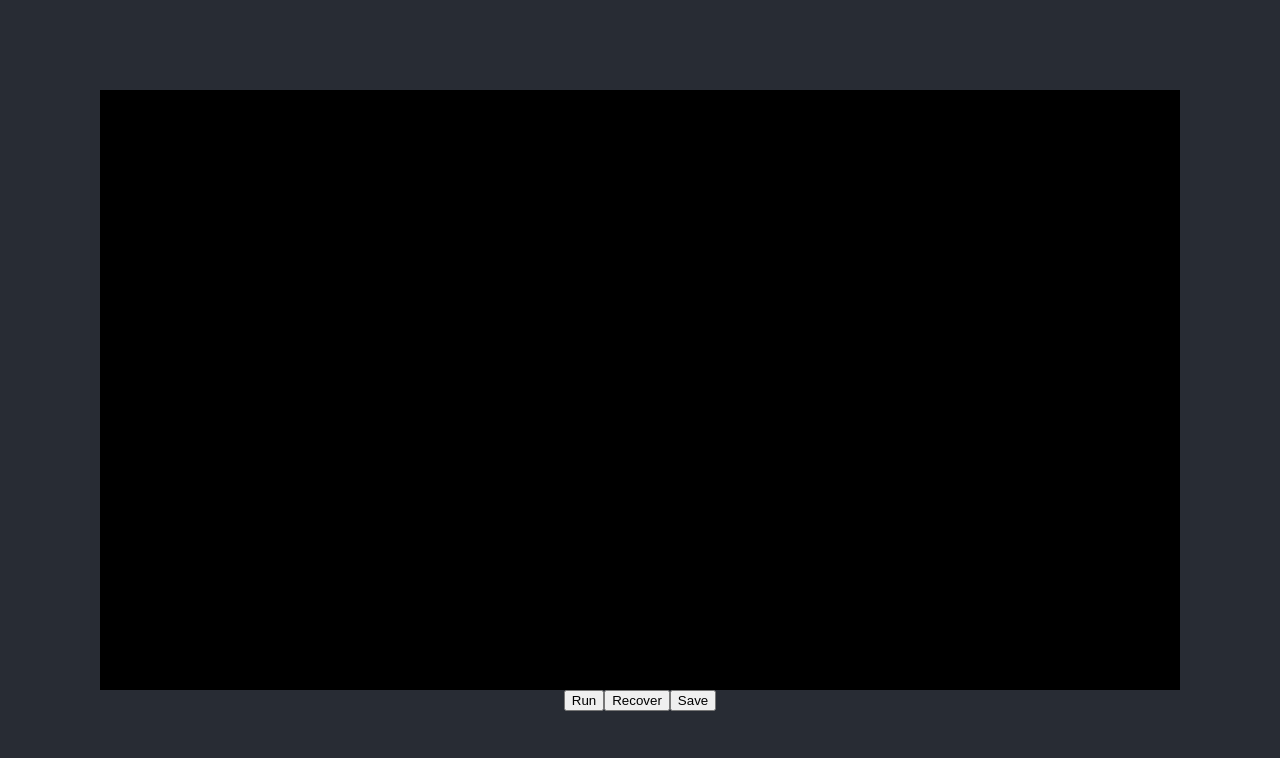
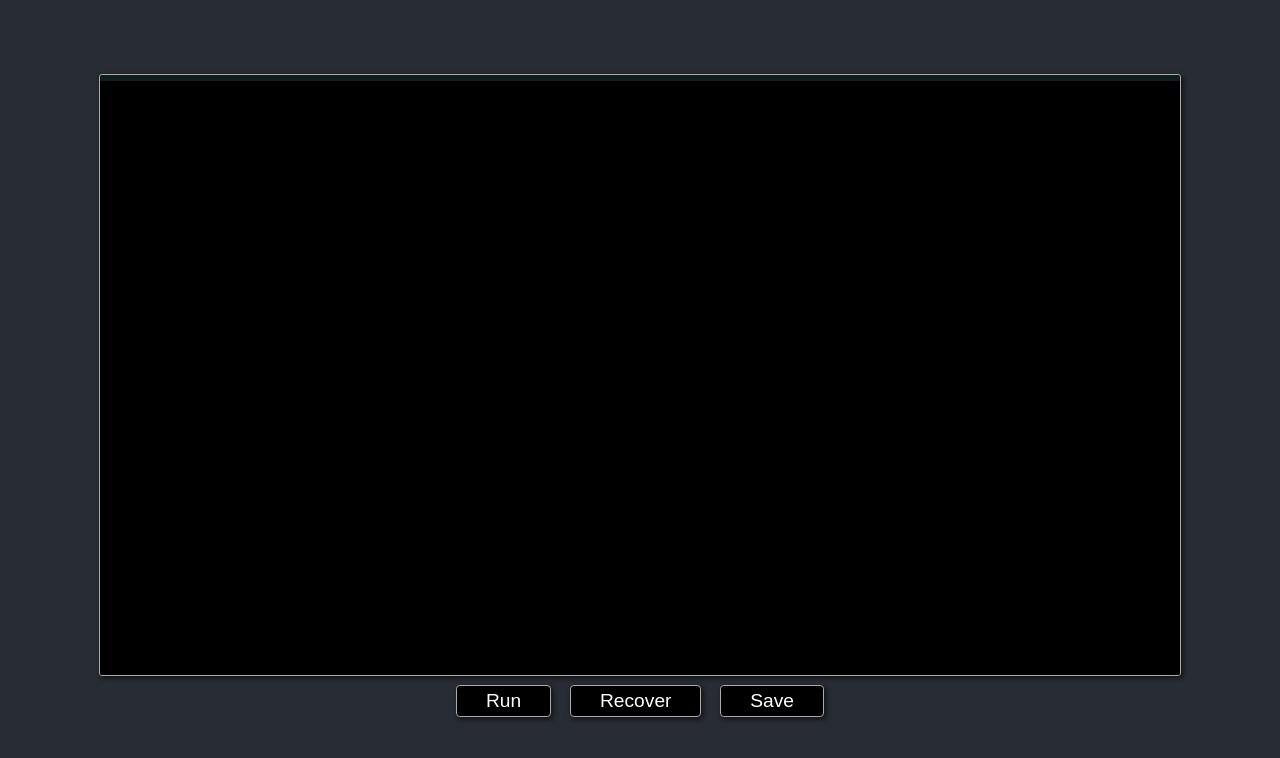
Before and after one commit to platevoltage/rubber-pelican, a React (Create React App) app in the folder frontend/: page / in a window 1280 px wide. Shown: the top 758 px of the page. Built offline with nearby package versions, Linux system fonts and the light colour scheme.

Commit message:
adjusted styling

```diff
--- /dev/null
+++ b/frontend/src/components/ButtonBlock.css
@@ -0,0 +1,25 @@
+.button-block {
+    position: relative;
+}
+
+button {
+    position: relative;
+    border: 0.1px solid #aaaaaa;
+    border-radius: 0.2em;
+    color: #ffffff;
+    background-color: #000000;
+    font-size: 1.2em;
+    padding: 0.2em 1.5em 0.2em 1.5em;
+    margin: .5em;
+    box-shadow: 2px 2px 5px #111111;
+}
+
+button:hover {
+    background-color: #000033;
+}
+
+button:active {
+    left: 2px;
+    top: 2px;
+    box-shadow: none;
+}
--- a/frontend/src/components/ButtonBlock.tsx
+++ b/frontend/src/components/ButtonBlock.tsx
@@ -1,4 +1,4 @@
-import React from 'react'
+import "./ButtonBlock.css";
 
 
 interface Props {
@@ -61,7 +61,7 @@ export default function ButtonBlock({textBox, setTextBox}: Props) {
         setTextBox(body);
     }
     return (
-        <div>
+        <div className="button-block">
             <button onClick={handleSubmit}>Run</button>
             <button onClick={handleRecover}>Recover</button>
             <button onClick={handleSave}>Save</button>
--- a/frontend/src/components/DuckyInput.css
+++ b/frontend/src/components/DuckyInput.css
@@ -8,6 +8,10 @@
     width: calc(100vw - 200px);
     height: calc(100vh - 200px);
     overflow: hidden;
+    border: 0.1px solid #aaaaaa;
+    border-radius: 0.2em;
+    font-size: 14px;
+    box-shadow: 2px 2px 5px #111111;
 
 }
 
@@ -16,10 +20,12 @@
     background-color: rgb(0, 0, 0);
     height: 100%;
     width: 100%;
-    margin: 0;
+    margin: 6px 0 0 0px;
+    /* margin: 6px; */
     font-family: 'Roboto Mono', 'Droid Sans Mono', 'Lucida Console', Monaco, monospace;
-    font-size: 12px;
+    font-size: inherit;
     overflow-y: scroll;
+    padding: 0px 6px 6px 18px;
 
 
 }
@@ -44,7 +50,7 @@ textarea {
     width: 100%;
     height: 100%;
     /* margin-right: 20px; */
-    font-size: 12px;
+    font-size: inherit;
     color: #ff000000;
     caret-color: #ffffff;
     background-color: #00000022;
@@ -55,6 +61,7 @@ textarea {
     scrollbar-width: none;
     -ms-overflow-style: none;
     overscroll-behavior-y: none;
+    margin: 6px;
 
 
 }
```
